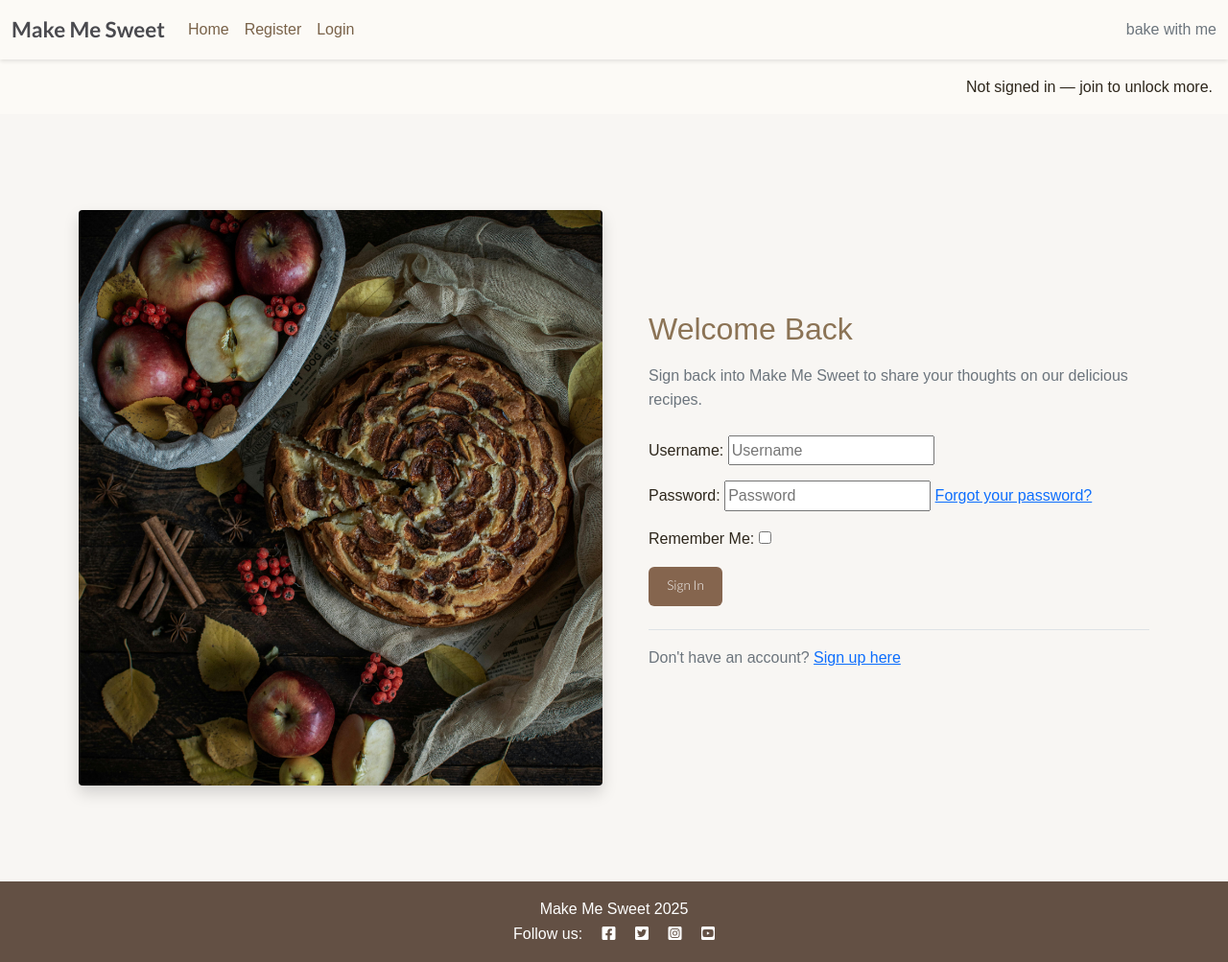
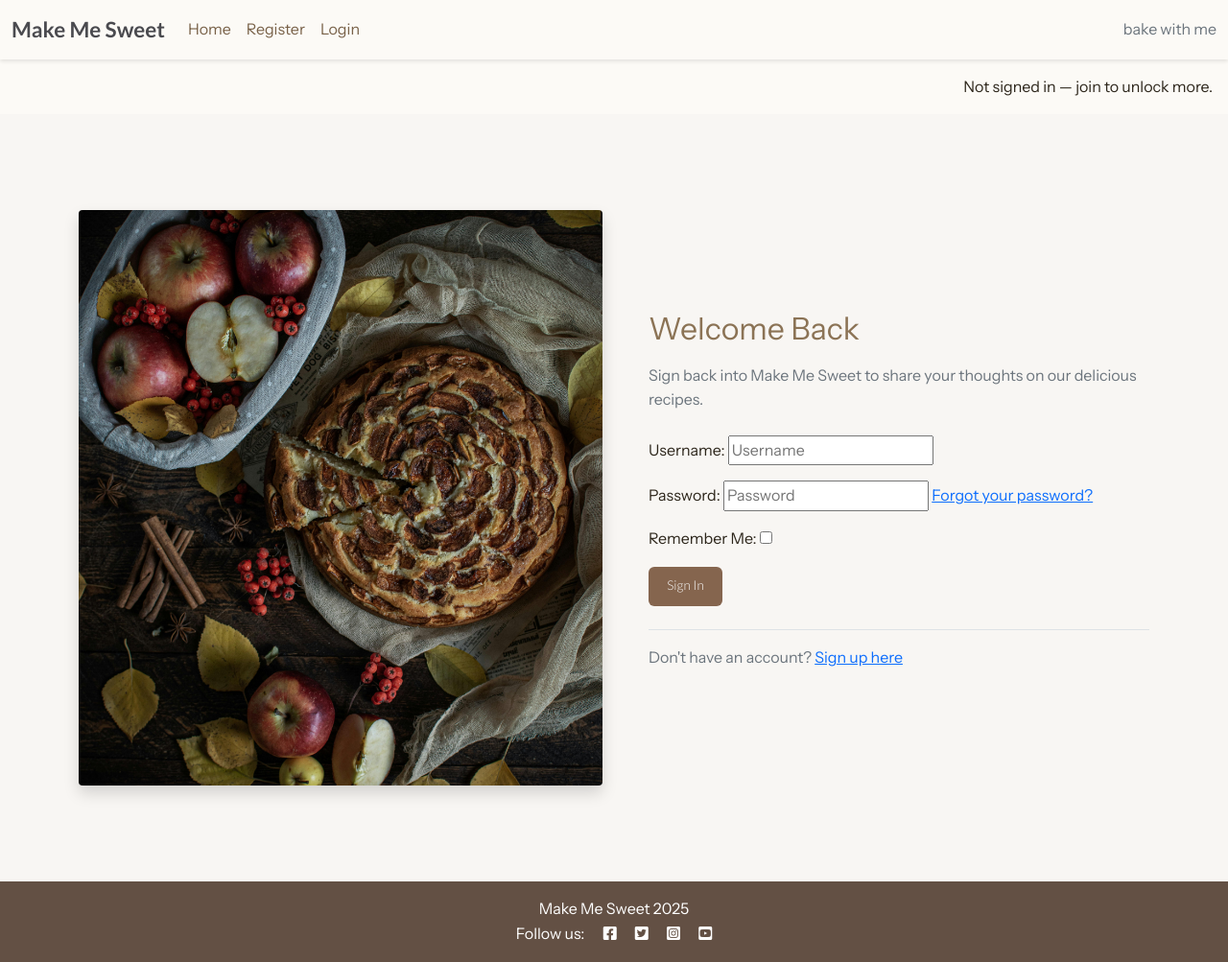
Before and after one commit to xAlex-an/make-me-sweet, a Django app: page /accounts/login/ in a window 1280 px wide. Shown: the whole page at 96% size. Run offline with Django 4.2, Linux system fonts and the light colour scheme; some libraries are stand-ins or nearby versions.

Commit message:
Update Google Fonts in base.html

```diff
--- a/templates/base.html
+++ b/templates/base.html
@@ -14,7 +14,7 @@
 
     <!-- Google Fonts CSS -->
     <link rel="preconnect" href="https://fonts.gstatic.com">
-    <link href="https://fonts.googleapis.com/css2?family=Roboto:wght@300&display=swap" rel="stylesheet">
+    <link href="https://fonts.googleapis.com/css2?family=Instrument+Sans:ital,wght@0,400..700;1,400..700&display=swap" rel="stylesheet">
     <link href="https://fonts.googleapis.com/css2?family=Lato:wght@300;700&display=swap" rel="stylesheet">
 
     <!-- Font Awesome CSS -->
```
